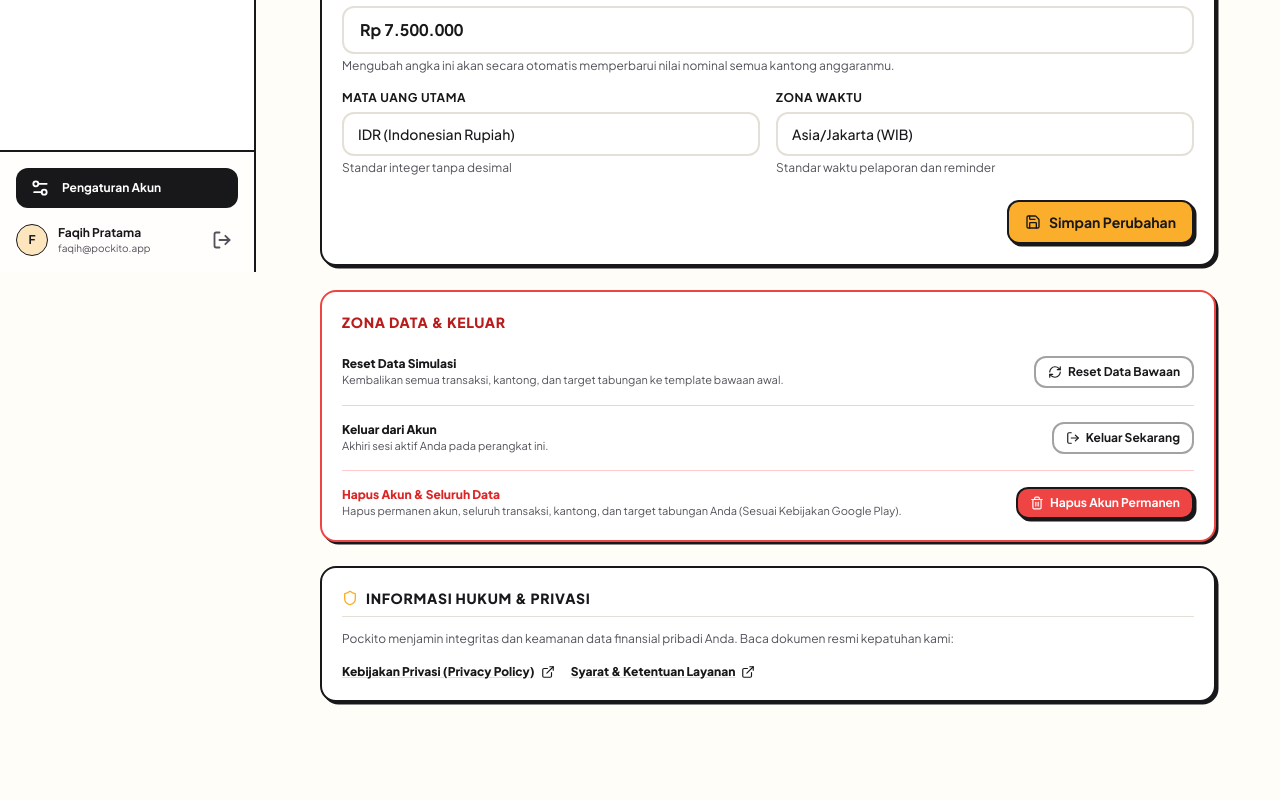
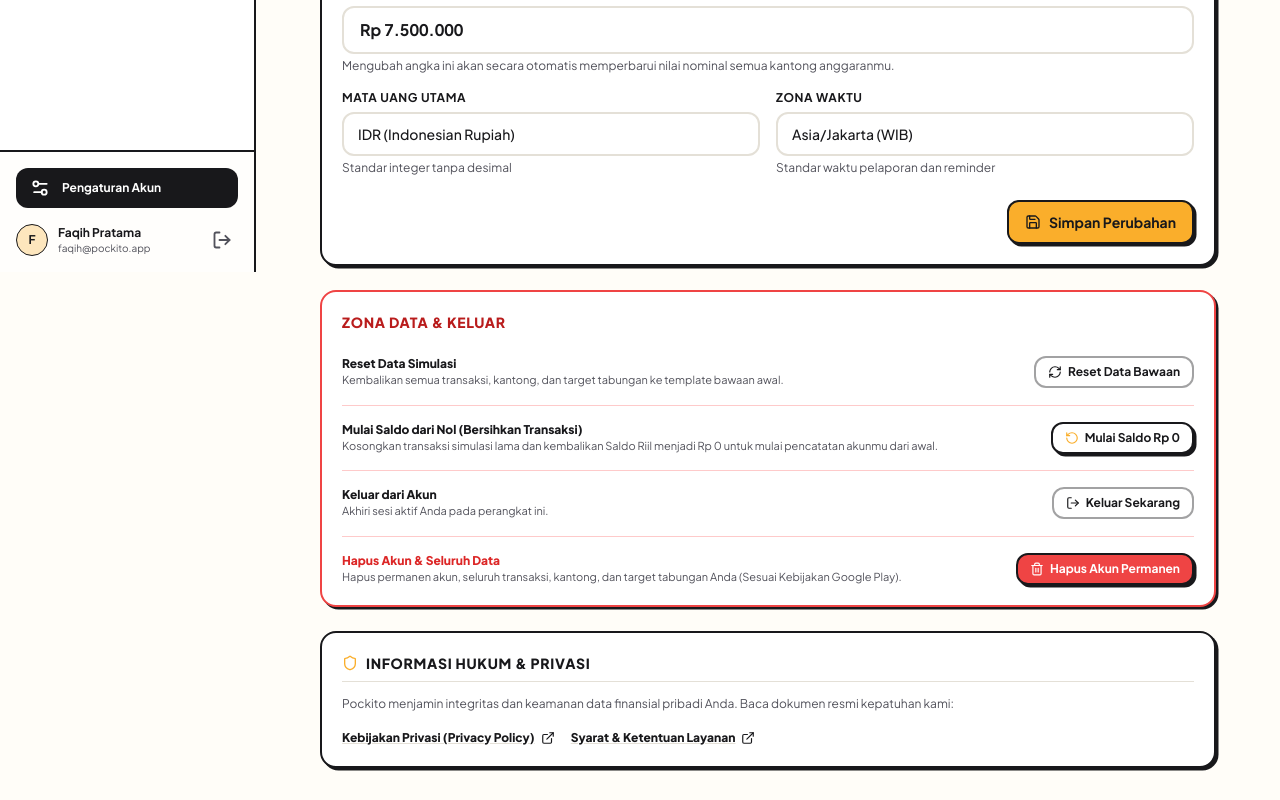
Before and after one commit to faqihafivan/pockito, a React (Vite) app: page /app/settings in a window 1280 px wide. Shown: the part 528-1328 px from the top of the page. Before the commit the page ends 1262 px from the top, so only its background shows below. Built offline with nearby package versions, Linux system fonts and the light colour scheme; no server answers; the database is empty.

Commit message:
fix: initialize clean ledger on user registration and add clean start button in settings

```diff
--- a/src/context/AuthContext.tsx
+++ b/src/context/AuthContext.tsx
@@ -86,6 +86,7 @@ export const AuthProvider: React.FC<{ children: React.ReactNode }> = ({ children
             onboarding_completed: false,
           };
           await DataService.updateProfile(newProfile);
+          DataService.initializeCleanUserData(newProfile.id);
           setUser(newProfile);
         }
       } else {
@@ -100,6 +101,7 @@ export const AuthProvider: React.FC<{ children: React.ReactNode }> = ({ children
           onboarding_completed: false,
         };
         await DataService.updateProfile(newProfile);
+        DataService.initializeCleanUserData(newProfile.id);
         setUser(newProfile);
       }
       return {};
--- a/src/context/DataContext.tsx
+++ b/src/context/DataContext.tsx
@@ -52,6 +52,7 @@ interface DataContextType {
   toggleTask: (id: string) => Promise<void>;
 
   resetToDefaults: () => Promise<void>;
+  clearTransactionsAndResetBalance: () => Promise<void>;
   deleteAllUserData: () => Promise<void>;
 }
 
@@ -199,6 +200,11 @@ export const DataProvider: React.FC<{ children: React.ReactNode }> = ({ children
     await loadAllData();
   };
 
+  const clearTransactionsAndResetBalance = async () => {
+    DataService.initializeCleanUserData(user?.id || 'user-1');
+    await loadAllData();
+  };
+
   const deleteAllUserData = async () => {
     await DataService.deleteAllUserData();
     setAccounts([]);
@@ -236,6 +242,7 @@ export const DataProvider: React.FC<{ children: React.ReactNode }> = ({ children
         deleteTask,
         toggleTask,
         resetToDefaults,
+        clearTransactionsAndResetBalance,
         deleteAllUserData,
       }}
     >
--- a/src/pages/SettingsPage.tsx
+++ b/src/pages/SettingsPage.tsx
@@ -16,12 +16,13 @@ import {
   Shield,
   Trash2,
   ExternalLink,
+  RotateCcw,
 } from 'lucide-react';
 
 export const SettingsPage: React.FC = () => {
   const navigate = useNavigate();
   const { user, updateUser, isCloudMode, logout } = useAuth();
-  const { resetToDefaults, deleteAllUserData } = useData();
+  const { resetToDefaults, clearTransactionsAndResetBalance, deleteAllUserData } = useData();
 
   const [fullName, setFullName] = useState(user?.full_name || '');
   const [email, setEmail] = useState(user?.email || '');
@@ -51,6 +52,19 @@ export const SettingsPage: React.FC = () => {
       await resetToDefaults();
       setIsResetting(false);
       alert('Data berhasil direset ke kondisi awal.');
+    }
+  };
+
+  const handleClearTransactions = async () => {
+    if (
+      window.confirm(
+        'Kosongkan semua riwayat transaksi dan kembalikan Saldo Riil ke Rp 0?\n(Kantong anggaran dan profil akunmu tetap tersimpan aman).'
+      )
+    ) {
+      setIsResetting(true);
+      await clearTransactionsAndResetBalance();
+      setIsResetting(false);
+      alert('Semua riwayat transaksi berhasil dikosongkan. Saldo riil sekarang Rp 0.');
     }
   };
 
@@ -206,6 +220,24 @@ export const SettingsPage: React.FC = () => {
 
         <div className="flex flex-col sm:flex-row sm:items-center justify-between gap-4 pt-4 border-t border-red-200">
           <div>
+            <p className="text-xs font-black text-brand-dark">Mulai Saldo dari Nol (Bersihkan Transaksi)</p>
+            <p className="text-[11px] text-brand-darkMuted">
+              Kosongkan transaksi simulasi lama dan kembalikan Saldo Riil menjadi Rp 0 untuk mulai pencatatan akunmu dari awal.
+            </p>
+          </div>
+          <Button
+            variant="secondary"
+            size="sm"
+            onClick={handleClearTransactions}
+            isLoading={isResetting}
+            leftIcon={<RotateCcw className="w-3.5 h-3.5 text-brand-primary" />}
+          >
+            Mulai Saldo Rp 0
+          </Button>
+        </div>
+
+        <div className="flex flex-col sm:flex-row sm:items-center justify-between gap-4 pt-4 border-t border-red-200">
+          <div>
             <p className="text-xs font-black text-brand-dark">Keluar dari Akun</p>
             <p className="text-[11px] text-brand-darkMuted">
               Akhiri sesi aktif Anda pada perangkat ini.
--- a/src/services/dataService.ts
+++ b/src/services/dataService.ts
@@ -318,6 +318,25 @@ export class DataService {
   }
 
   // ===================== RESET & BACKUP =====================
+  static initializeCleanUserData(userId: string): void {
+    const defaultAccount: Account = {
+      id: 'acc-' + Math.random().toString(36).substring(2, 9),
+      user_id: userId,
+      name: 'Rekening Utama',
+      type: 'bank',
+      opening_balance: 0,
+      currency: 'IDR',
+      color: '#00529C',
+      is_archived: false,
+      created_at: new Date().toISOString(),
+      updated_at: new Date().toISOString(),
+    };
+    setLocalItem(STORAGE_KEYS.ACCOUNTS, [defaultAccount]);
+    setLocalItem(STORAGE_KEYS.TRANSACTIONS, []);
+    setLocalItem(STORAGE_KEYS.GOALS, []);
+    setLocalItem(STORAGE_KEYS.TASKS, []);
+  }
+
   static resetToDefaults(): void {
     setLocalItem(STORAGE_KEYS.PROFILE, INITIAL_PROFILE);
     setLocalItem(STORAGE_KEYS.ACCOUNTS, INITIAL_ACCOUNTS);
```
